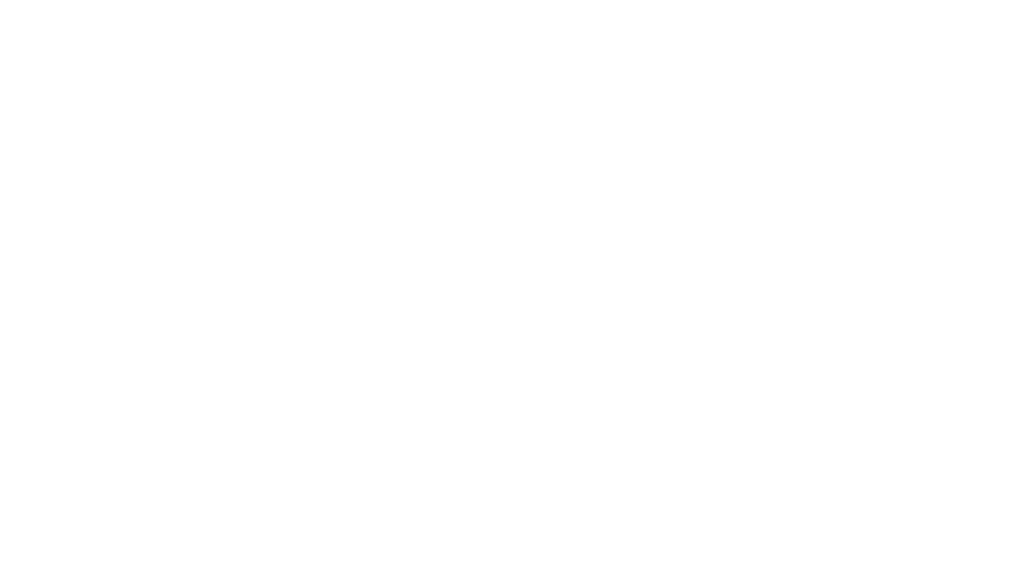
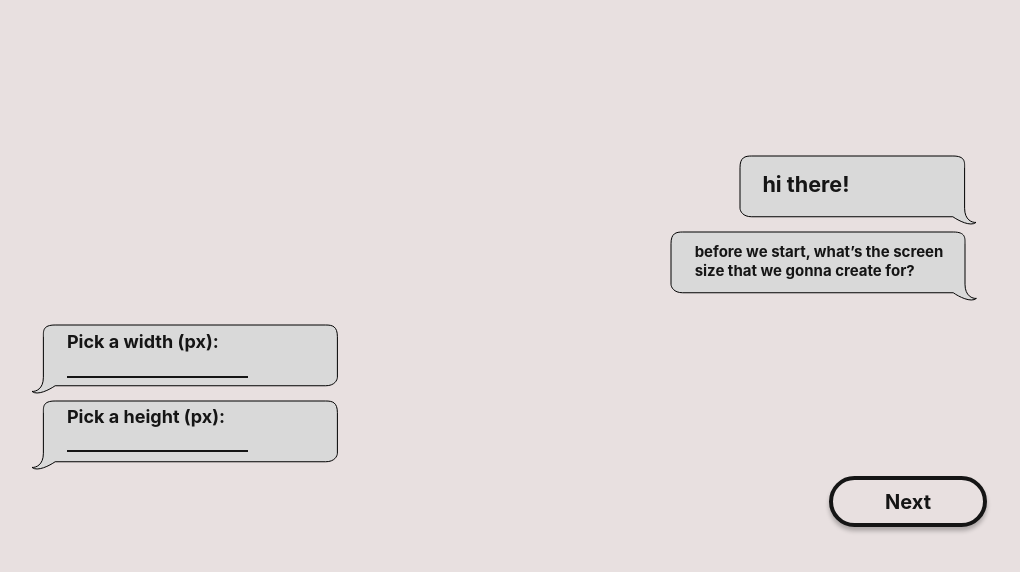
Before and after one commit to yusufriduan/wallpaper-designs, a React (Vite) app: page /get-started in a window 1280 px wide. Before the commit this address had no page. Shown: the top 572 px of the page, without its empty margins (136-1156 px from the left). Built offline with nearby package versions, Linux system fonts and the light colour scheme.

Commit message:
base for get-started page

```diff
--- a/src/App.css
+++ b/src/App.css
@@ -38,19 +38,29 @@ body h6 {
   align-items: center;
 }
 
-.start {
+.start,
+.next {
   background-color: #e8e0e0;
+  color: #151515;
   height: 43px;
   width: 150px;
   margin: 0 0.25em;
   border-radius: 6.25rem;
   border: 4px solid #151515;
+  box-shadow: 0px 4px 4px 0px rgba(0, 0, 0, 0.25);
   font-weight: bold;
+  font-size: 20px;
+  text-decoration: none;
+  text-align: center;
+  display: flex;
+  align-items: center;
+  justify-content: center;
   transition: all 0.3s ease;
 }
 
 .start:hover,
-.favourite:hover {
+.favourite:hover,
+.next:hover {
   background-color: #666666;
   cursor: pointer;
   color: #e8e0e0;
@@ -60,6 +70,7 @@ body h6 {
   height: 24px;
   border-radius: 6.25rem;
   border: 4px solid #151515;
+  box-shadow: 0px 4px 4px 0px rgba(0, 0, 0, 0.25);
   font-weight: bolder;
   margin: 0 0.25em;
   padding: 0.25em;
@@ -80,3 +91,15 @@ body h6 {
   right: 0;
   width: 100%;
 }
+
+.Questions {
+  position: relative;
+  bottom: 6.5em;
+}
+
+#height,
+#width {
+  background-color: #d9d9d9;
+  border: none;
+  border-bottom: #151515 2px solid;
+}
--- a/src/App.jsx
+++ b/src/App.jsx
@@ -1,4 +1,5 @@
 import React from 'react';
+import { Link } from 'react-router-dom';
 import Footer from './components/footer.jsx';
 import './App.css';
 
@@ -12,7 +13,7 @@ function App() {
 
         <h6>why think about wallpaper designs,<br />when you can just slaps into template?</h6>
         <div className='buttons'>
-          <button className='start'>Get started!</button>
+          <Link to='/get-started' className='start'>Get started!</Link>
           <a className='favourite' href='https://www.github.com/yusufriduan/wallpaper-designs'>
             <i class="fa fa-bookmark-o" style={{ fontSize: '24px', display: 'flex' }}></i>
           </a>
--- /dev/null
+++ b/src/GetStarted.jsx
@@ -0,0 +1,58 @@
+import React, { useState } from "react";
+import { Link } from "react-router-dom";
+import ChatBox from "./static/chatbox (a).svg";
+import './App.css';
+
+function GetStarted() {
+  const [width, setWidth] = useState('');
+  const [height, setHeight] = useState('');
+
+  const handleWidthChange = (e) => {
+    setWidth(e.target.value);
+  };
+
+  const handleHeightChange = (e) => {
+    setHeight(e.target.value);
+  };
+
+  const isNextDisabled = !width || !height;
+
+  return (
+    <div className="App">
+      <header className="conversation" style={{ display:"flex", flexDirection:"row-reverse", justifyContent:"space-around"}}>
+        <div className="Questions" style={{ display:"flex", flexDirection:"column", alignItems:"flex-end"}}>
+          <div className="greetings">
+            <img src={ChatBox} alt="chatbox" />
+            <h5 style={{ position:'absolute', bottom:'72.5%', left:'30%', margin:0}}>hi there!</h5>
+          </div>
+          <div className="1stquestion">
+            <svg xmlns="http://www.w3.org/2000/svg" width="308" height="70" viewBox="0 0 308 70" fill="none">
+              <path d="M295 53.225C295 65.1622 302.594 67.6728 306.391 67.4359C300.98 71.9834 288.711 65.5411 283.253 61.7516H12.7466C3.63409 61.7516 1.11865 56.0672 1 53.225V12.724C1 2.20793 5.98341 0.999997 12.7466 1H283.253C295.783 1 295 7.03963 295 12.724V53.225Z" fill="#D9D9D9" stroke="black"/>
+            </svg>
+            <h5 style={{ position:"absolute", bottom:"18%", left:"8%", margin:0, fontSize:"15px" }}>before we start, what’s the screen<br />size that we gonna create for?</h5>
+          </div>
+        </div>
+        <div className="Answers" style={{ position:"relative"}}>
+          <div className="1stanswer">
+            <svg xmlns="http://www.w3.org/2000/svg" width="308" height="70" viewBox="0 0 308 70" fill="none">
+              <path d="M13.3906 53.225C13.3906 65.1622 5.79688 67.6728 2 67.4359C7.41055 71.9834 19.6792 65.5411 25.1372 61.7516H295.644C304.757 61.7516 307.272 56.0672 307.391 53.225V12.724C307.391 2.20793 302.407 0.999997 295.644 1H25.1372C12.6075 1 13.3906 7.03963 13.3906 12.724V53.225Z" fill="#D9D9D9" stroke="black"/>
+            </svg>
+            <h5 style={{ position:"absolute", bottom:"61.5%", left:"12%", fontSize:"18px"}}> Pick a width (px):</h5>
+            <input type="number" id="width" name="width" min="0" value={width} onChange={handleWidthChange} style={{ position:"absolute", bottom:"64.5%", left:"12%"}}/>
+          </div>
+          <div className="2ndanswer">
+            <svg xmlns="http://www.w3.org/2000/svg" width="308" height="70" viewBox="0 0 308 70" fill="none">
+              <path d="M13.3906 53.225C13.3906 65.1622 5.79688 67.6728 2 67.4359C7.41055 71.9834 19.6792 65.5411 25.1372 61.7516H295.644C304.757 61.7516 307.272 56.0672 307.391 53.225V12.724C307.391 2.20793 302.407 0.999997 295.644 1H25.1372C12.6075 1 13.3906 7.03963 13.3906 12.724V53.225Z" fill="#D9D9D9" stroke="black"/>
+            </svg>
+            <h5 style={{ position:"absolute", bottom:"12.5%", left:"12%", fontSize:"18px"}}> Pick a height (px):</h5>
+            <input type="number" id="height" name="width" min="0" value={height} onChange={handleHeightChange} style={{ position:"absolute", bottom:"15.5%", left:"12%"}}/>
+          </div>
+          <Link to='/' className="next" style={{ position:"fixed", left:"75%", pointerEvents: isNextDisabled ? 'none' : 'auto'}}>Next</Link>
+
+        </div>
+      </header>
+    </div>
+  );
+}
+
+export default GetStarted;
--- a/src/index.jsx
+++ b/src/index.jsx
@@ -3,6 +3,7 @@ import ReactDOM from 'react-dom/client';
 import { BrowserRouter as Router, Route, Routes } from 'react-router-dom';
 import './index.css';
 import App from './App';
+import GetStarted from './GetStarted';
 import reportWebVitals from './reportWebVitals';
 
 const root = ReactDOM.createRoot(document.getElementById('root'));
@@ -11,6 +12,7 @@ root.render(
     <Router>
       <Routes>
         <Route path="/" element={<App />} />
+        <Route path='/get-started' element={<GetStarted />} />
       </Routes>
     </Router>
   </React.StrictMode>
```
Also changed, not shown: src/static/chatbox (a).svg (added).
